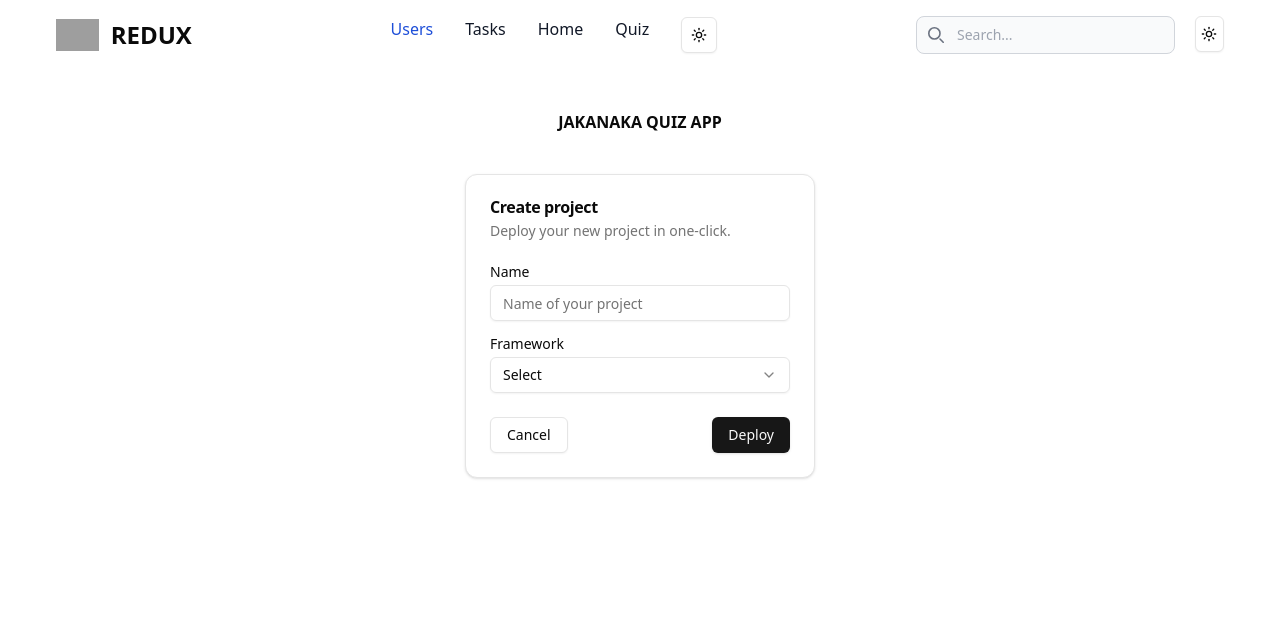
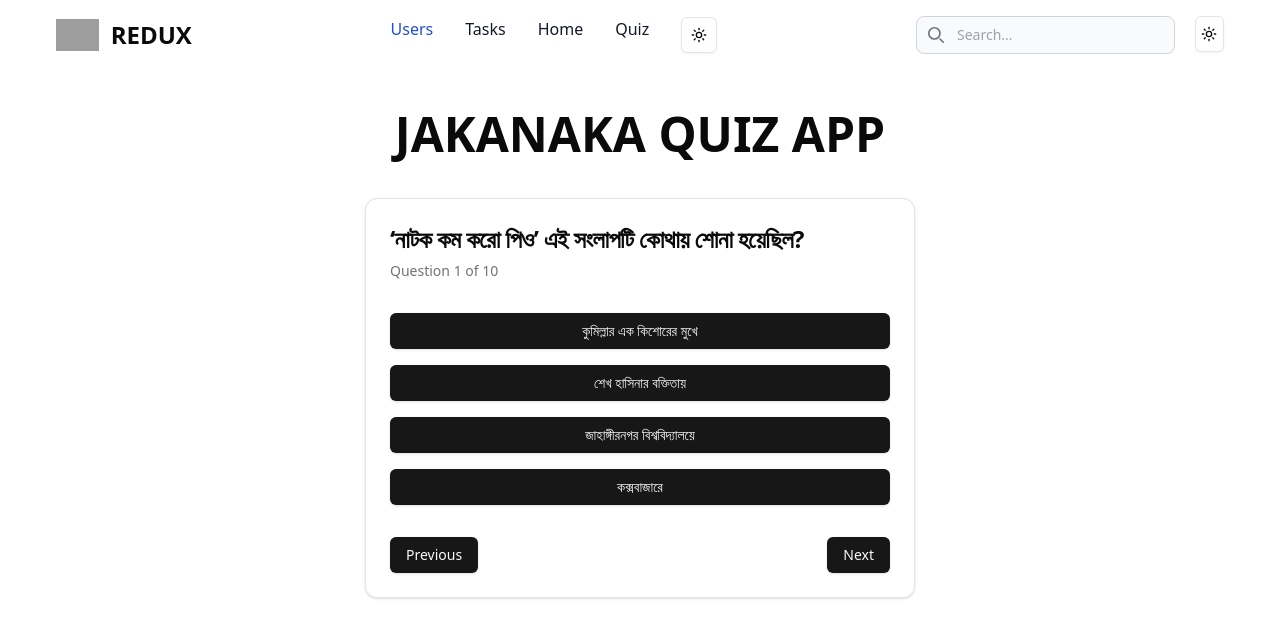
Before and after one commit to developerMohib/redux-react-tsc-swc, a React (Vite) app: page /quiz in a window 1280 px wide. Shown: the top 638 px of the page. Built offline with nearby package versions, Linux system fonts and the light colour scheme; grey boxes are pictures that could not be loaded.

Commit message:
queation show in ui

```diff
--- a/src/pages/quiz/Quiz.tsx
+++ b/src/pages/quiz/Quiz.tsx
@@ -1,45 +1,35 @@
 import { Button } from "@/components/ui/button";
 import { Card, CardContent, CardDescription, CardFooter, CardHeader, CardTitle } from "@/components/ui/card";
-import { Input } from "@/components/ui/input";
-import { Label } from "@/components/ui/label";
-import { Select, SelectContent, SelectItem, SelectTrigger, SelectValue } from "@/components/ui/select";
+import { useAppDispatch, useAppSelector } from "@/redux/hooks";
 
 const Quiz = () => {
+  const dispatch = useAppDispatch()
+  const { questions, currentQuestionIndex } = useAppSelector(state => state.quizs)
+
+  const currentQuestion = questions[currentQuestionIndex]
+  const { question } = currentQuestion;
+
+  const handleUserAnswer = (option :string) =>{
+console.log(option)
+  }
+
+
   return (
     <div>
-      <h1 className="uppercase font-semibold text-center my-10">jakanaka Quiz app</h1>
-      <Card className="w-[350px] mx-auto">
+      <h1 className="uppercase font-semibold text-center my-10 text-5xl">jakanaka Quiz app</h1>
+      <Card className="w-[550px] mx-auto">
         <CardHeader>
-          <CardTitle>Create project</CardTitle>
-          <CardDescription>Deploy your new project in one-click.</CardDescription>
+          <CardTitle className="md:text-2xl" >{question}</ CardTitle>
+          <CardDescription> Question {currentQuestionIndex + 1} of {questions.length} </CardDescription>
         </CardHeader>
         <CardContent>
-          <form>
-            <div className="grid w-full items-center gap-4">
-              <div className="flex flex-col space-y-1.5">
-                <Label htmlFor="name">Name</Label>
-                <Input id="name" placeholder="Name of your project" />
-              </div>
-              <div className="flex flex-col space-y-1.5">
-                <Label htmlFor="framework">Framework</Label>
-                <Select>
-                  <SelectTrigger id="framework">
-                    <SelectValue placeholder="Select" />
-                  </SelectTrigger>
-                  <SelectContent position="popper">
-                    <SelectItem value="next">Next.js</SelectItem>
-                    <SelectItem value="sveltekit">SvelteKit</SelectItem>
-                    <SelectItem value="astro">Astro</SelectItem>
-                    <SelectItem value="nuxt">Nuxt.js</SelectItem>
-                  </SelectContent>
-                </Select>
-              </div>
-            </div>
-          </form>
+          {
+            currentQuestion.options.map((option, idx) => <Button key={idx} onClick={()=>handleUserAnswer(option)} className="w-full my-2 p-1">{option}</Button>)
+          }
         </CardContent>
         <CardFooter className="flex justify-between">
-          <Button variant="outline">Cancel</Button>
-          <Button>Deploy</Button>
+          <Button>Previous</Button>
+          <Button>Next</Button>
         </CardFooter>
       </Card>
     </div>
--- a/src/redux/features/quiz/quizSlice.ts
+++ b/src/redux/features/quiz/quizSlice.ts
@@ -1,7 +1,14 @@
 import { quizData } from "@/jsonData/quiz";
 import { createSlice } from "@reduxjs/toolkit";
 
-const initialState = {
+interface TQuiz {
+  questions: typeof quizData;
+  currentQuestionIndex: number;
+  userAnswer: (string | null)[];
+  isComplete: boolean;
+}
+
+const initialState: TQuiz = {
   questions: quizData,
   currentQuestionIndex: 0,
   userAnswer: Array(quizData.length).fill(null),
```
